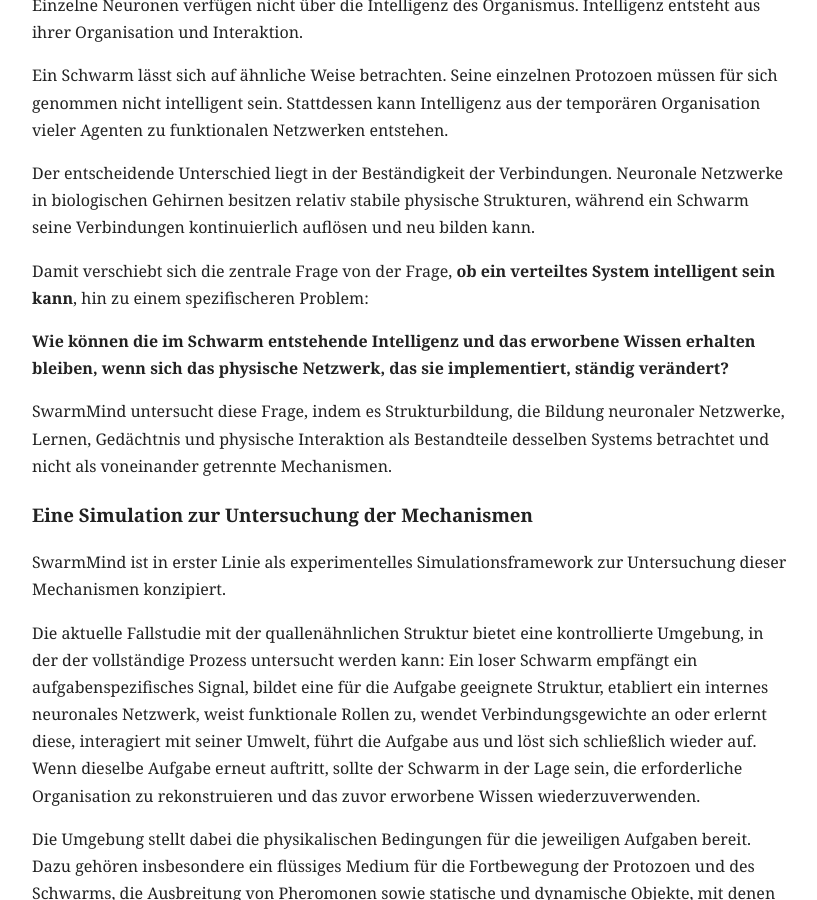
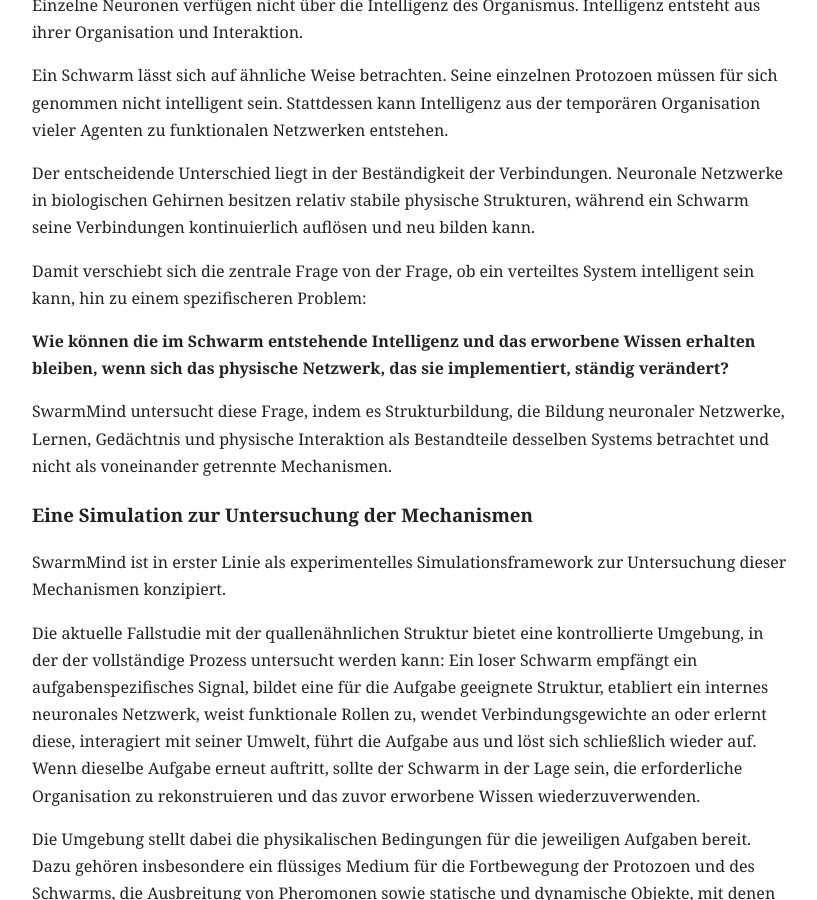
Before and after one commit to emergentmind-ai/building-artificial-minds, a Jekyll site: the page built from de/projects/index.md, in a window 1280 px wide and 900 px high, scrolled down 3427 px. Shown: the whole window, without its empty margins (228-1045 px from the left). Built offline with Jekyll 4.4.1, drawn with Linux system fonts in a browser that asks for light colours.

```diff
--- a/de/projects/index.md
+++ b/de/projects/index.md
@@ -75,7 +75,7 @@ Ein Schwarm lässt sich auf ähnliche Weise betrachten. Seine einzelnen Protozoe
 
 Der entscheidende Unterschied liegt in der Beständigkeit der Verbindungen. Neuronale Netzwerke in biologischen Gehirnen besitzen relativ stabile physische Strukturen, während ein Schwarm seine Verbindungen kontinuierlich auflösen und neu bilden kann.
 
-Damit verschiebt sich die zentrale Frage von der Frage, **ob ein verteiltes System intelligent sein kann**, hin zu einem spezifischeren Problem:
+Damit verschiebt sich die zentrale Frage von der Frage, ob ein verteiltes System intelligent sein kann, hin zu einem spezifischeren Problem:
 
 **Wie können die im Schwarm entstehende Intelligenz und das erworbene Wissen erhalten bleiben, wenn sich das physische Netzwerk, das sie implementiert, ständig verändert?**
 
```
Also changed, not shown: en/projects/index.md (+2 -1 lines).
